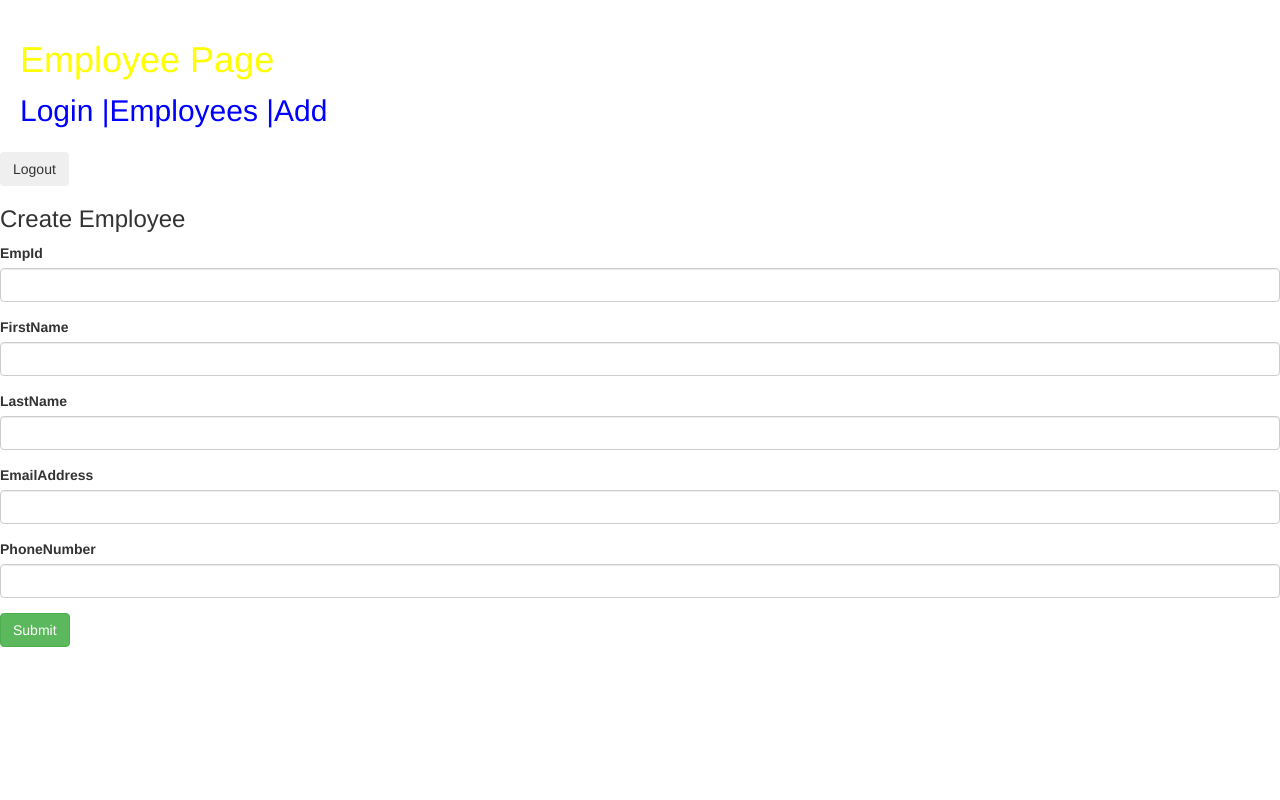
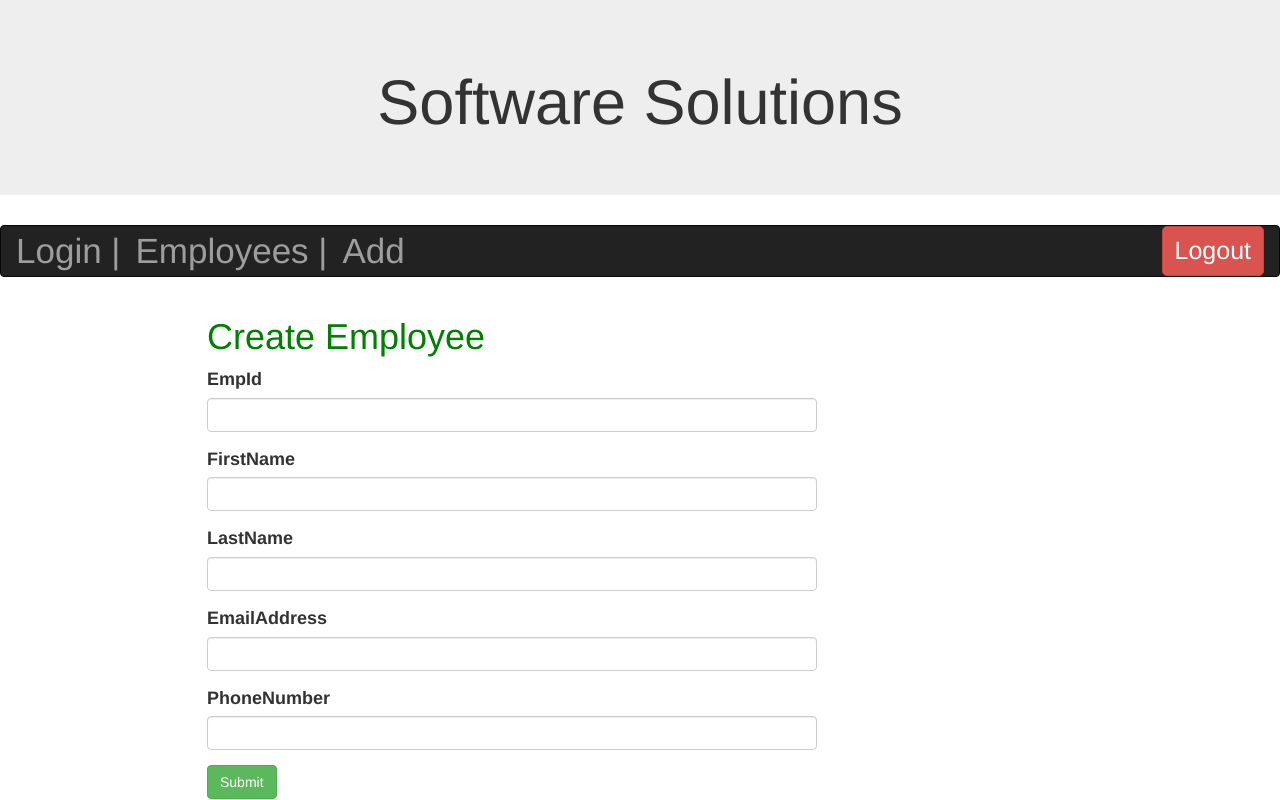
Before and after one commit to Ramesh204/Angular6, an Angular app: page /add in a window 1280 px wide. Built offline with nearby package versions, Linux system fonts and the light colour scheme; sample sign-in values are in the browser's storage.

Commit message:
add Updated UI

```diff
--- a/src/app/app-routing.module.ts
+++ b/src/app/app-routing.module.ts
@@ -6,7 +6,7 @@ import { LoginComponent } from './login/login.component';
 import { LoggedInGuard } from './logged-in.guard';
 
 const routes: Routes = [
-  {path:'',redirectTo:'employee',pathMatch:'full'},
+  {path:'',redirectTo:'login',pathMatch:'full'},
   {path:'employee', component:EmployeeListComponent,canActivate:[LoggedInGuard]},
   {path:'add', component:CreateEmployeeComponent,canActivate:[LoggedInGuard]},
   {path:'login',component:LoginComponent}
--- a/src/app/app.component.css
+++ b/src/app/app.component.css
@@ -1,5 +1,17 @@
 a{
-    font-size: 30px;
-    color:blue;
+    font-size: 35px;
+    color: white;
 
 }
+
+h1{
+    text-align: center;
+
+}
+
+button#logoutbtn{
+    float: right;
+    font-size:25px;
+    border-radius:5px;
+
+}
--- a/src/app/app.component.html
+++ b/src/app/app.component.html
@@ -1,15 +1,27 @@
 
-<div style="padding:20px;">
- <h1 style="color: yellow">{{title}}</h1>
-  <nav>
-    <a [routerLink]="['/login']">Login |</a>
-   <a [routerLink]="['/employee']">Employees |</a>
-   <a [routerLink]="['/add']">Add</a>
-  </nav>
+<div class="jumbotron">
+    <h1 >{{title}}</h1>
 </div>
 
-<div *ngIf="authService.getUser()">
-  <button type="submit" (click)="logout()" class="btn btn-defalut">Logout</button>
-</div>
+
+
+  <nav class="navbar navbar-inverse">
+  <div class="container-fluid">
+
+    <a class="navbar-brand" [routerLink]="['/login']">Login |</a>
+    <a class="navbar-brand" [routerLink]="['/employee']">Employees |</a>
+    <a class="navbar-brand" [routerLink]="['/add']">Add</a>
+
+
+
+    <button  *ngIf="authService.getUser()" id="logoutbtn" type="submit" (click)="logout()" class="btn btn-danger">Logout</button>
+
+
+
+  </div>
+  </nav>
+
+
+
 
 <router-outlet></router-outlet>
--- a/src/app/app.component.ts
+++ b/src/app/app.component.ts
@@ -7,7 +7,7 @@ import { AuthService } from './auth.service';
   styleUrls: ['./app.component.css']
 })
 export class AppComponent {
-  title = 'Employee Page';
+  title = 'Software Solutions';
 
   constructor(private authService:AuthService){}
 
--- a/src/app/create-employee/create-employee.component.css
+++ b/src/app/create-employee/create-employee.component.css
@@ -0,0 +1,3 @@
+h1{
+    color:green;
+}
--- a/src/app/create-employee/create-employee.component.html
+++ b/src/app/create-employee/create-employee.component.html
@@ -1,7 +1,8 @@
-<h3>Create Employee</h3>
 
-<div [hidden]="submitted" >
-  <form (ngSubmit)="onSubmit()">
+
+<div [hidden]="submitted" class="col-lg-6" style="margin-left:15%;" >
+    <h1>Create Employee</h1>
+  <form (ngSubmit)="onSubmit()" >
     <div class="form-group">
       <label for="empid">EmpId</label>
       <input type="number" class="form-control" id="empid" [(ngModel)]="employee.empid" name="empid">
--- a/src/app/employee-details/employee-details.component.html
+++ b/src/app/employee-details/employee-details.component.html
@@ -1,4 +1,4 @@
-<div *ngIf="employee">
+<!--<div *ngIf="employee">
   <div>
     <label>FirstName:</label>{{employee.firstName}}
   </div>
@@ -20,12 +20,38 @@
   <span class="btn btn-success" (click)="showUpdateForm()">Update</span>
   <hr/>
 
+</div> -->
+
+
+<div  *ngIf="employee"  class="container">
+  <table class="table">
+    <thead>
+      <tr>
+        <th>FirstName</th>
+        <th>LastName</th>
+        <th>EmailAddress</th>
+        <th>PhoneNumber</th>
+        <th>Actions</th>
+      </tr>
+    </thead>
+    <tbody>
+      <tr class="info">
+        <td>{{employee.firstName}}</td>
+        <td>{{employee.lastName}}</td>
+        <td>{{employee.emailAddress}}</td>
+        <td>{{employee.phoneNumber}}</td>
+        <td>
+            <span class="btn btn-danger" (click)="deleteEmp()">Delete</span>
+            <span class="btn btn-success" (click)="showUpdateForm()">Update</span>
+        </td>
+      </tr>
+    </tbody>
+  </table>
 </div>
 
 
 
-
-<div [hidden]="updated" >
+<div [hidden]="updated" class="col-lg-6" style="margin-left:15%;" >
   <form (ngSubmit)="onSubmit()">
     <div class="form-group">
       <label for="emailAddress">EmailAddress</label>
--- a/src/app/employee-list/employee-list.component.css
+++ b/src/app/employee-list/employee-list.component.css
@@ -0,0 +1,4 @@
+button#deletebtn{
+    font-size:25px;
+
+}
--- a/src/app/employee-list/employee-list.component.html
+++ b/src/app/employee-list/employee-list.component.html
@@ -1,9 +1,14 @@
-<h1>Employees</h1>
+<div class="container">
+<h1 class="jumbotron">Employees</h1>
+</div>
+
 
 <div *ngFor="let employee of employees | async">
+
+
   <app-employee-details [employee]='employee'></app-employee-details>
 </div>
 
-<div>
-  <button type="button" class="button btn-danger" (click)='deleteEmps()'>Delete All</button>
+<div class="container">
+  <button type="button" id="deletebtn" class="button btn-danger" (click)='deleteEmps()'>Delete All</button>
 </div>
--- a/src/app/login/login.component.css
+++ b/src/app/login/login.component.css
@@ -0,0 +1,8 @@
+a{
+    font-size: 30px;
+    color:red;
+}
+
+h1{
+    color:green;
+}
--- a/src/app/login/login.component.html
+++ b/src/app/login/login.component.html
@@ -4,14 +4,14 @@
   {{message}}
 </div>
 
-<form  *ngIf="!authService.getUser()">
+<form class="col-lg-6" style="margin-left:15%;"  *ngIf="!authService.getUser()">
     <h1>UserLogIn</h1>
-  <div class="form-group">
+  <div class="form-group " >
     <label for="username">UserName:</label>
     <input class="form-control" name="username" #username>
   </div>
 
-  <div class="form-group">
+  <div class="form-group ">
     <label for="password">PassWord:</label>
     <input class="form-control" name="password" #password>
   </div>
@@ -23,11 +23,11 @@
 </form>
 
 <div class="well" *ngIf="authService.getUser()">
-  Logged in as <b>{{authService.getUser() }}</b>
-  <br/>
-  <div class="jumbotron">
+  <div class="container">
 
-    <h1>Welcome {{authService.getUser()}}</h1>
+    <h1 class="jumbotron">Welcome {{authService.getUser()}}</h1>
+
   </div>
-  <a href (click)="logout()">Logout</a>
+  <!--  <a href (click)="logout()">Logout</a>  -->
+
 </div>
--- a/src/styles.css
+++ b/src/styles.css
@@ -1,2 +1,7 @@
 /* You can add global styles to this file, and also import other style files */
 @import url('https://unpkg.com/bootstrap@3.3.7/dist/css/bootstrap.min.css');
+
+
+label{
+    font-size: 18px;
+}
```
